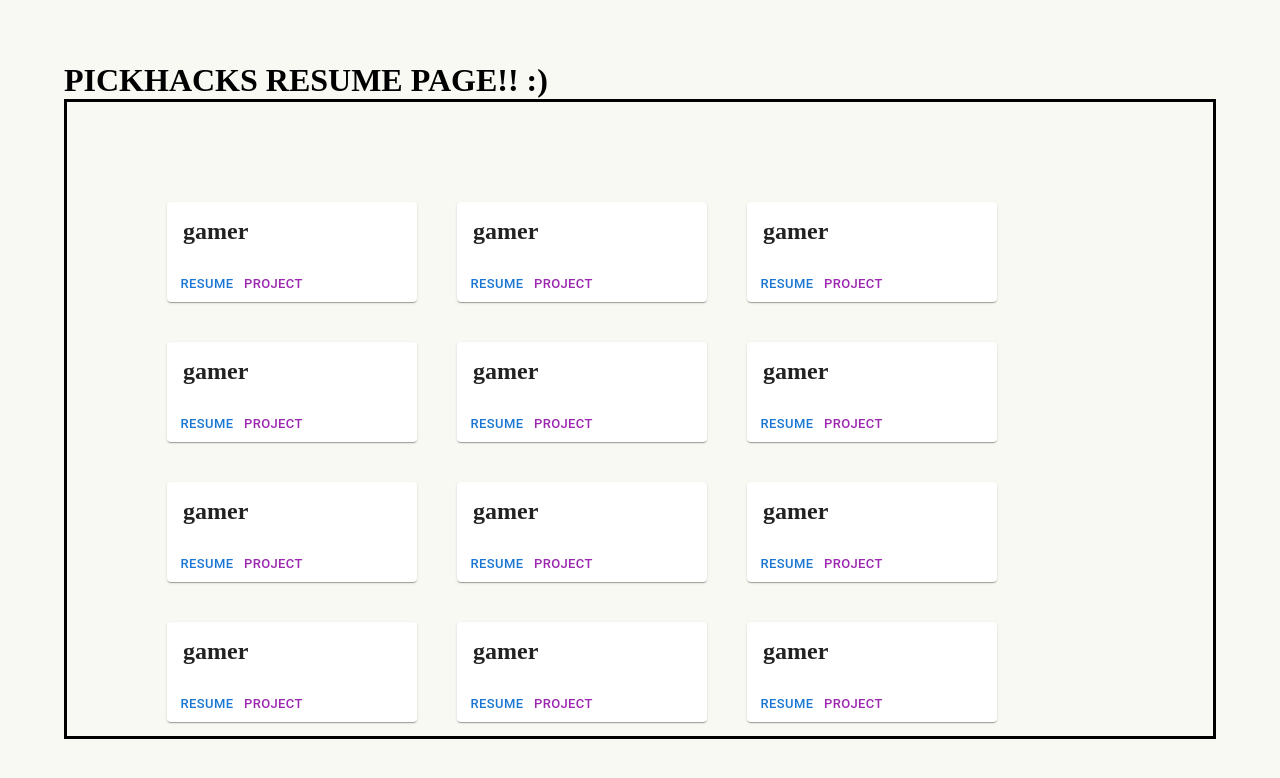
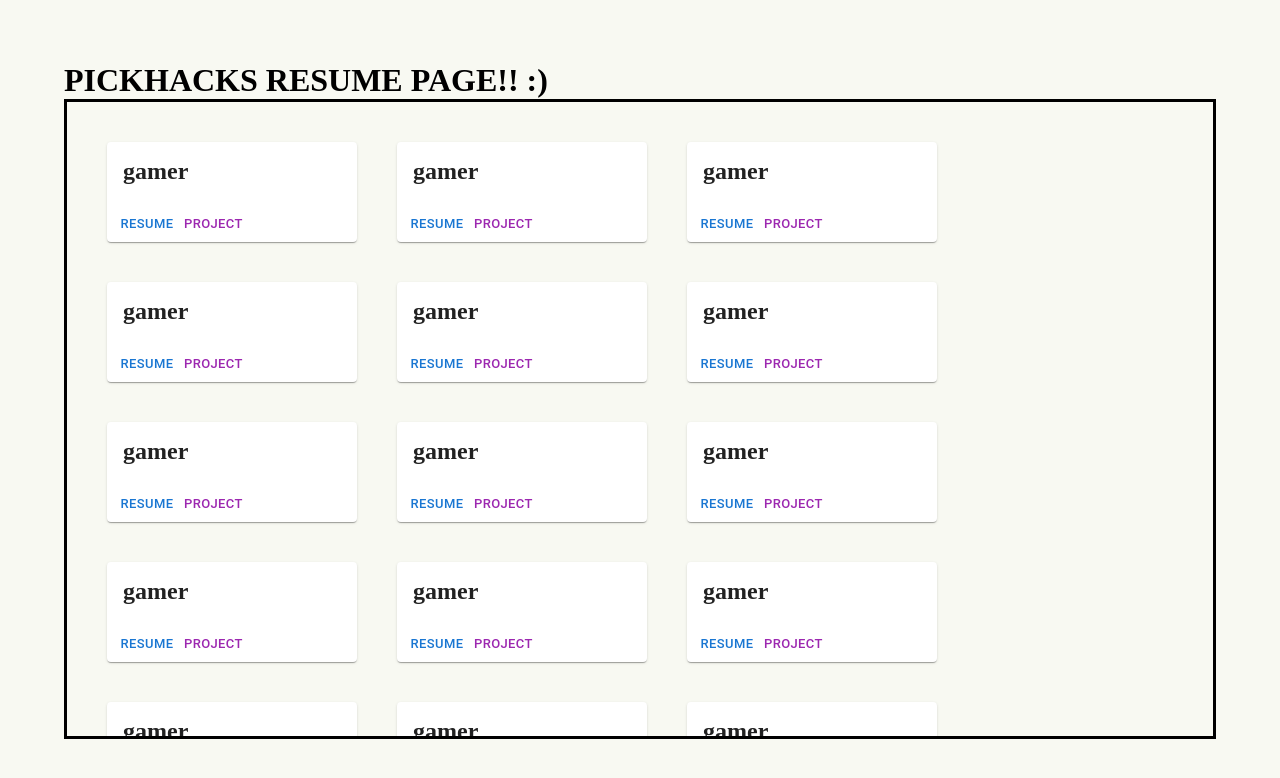
Before and after one commit to acmhack/resumepage, a Next.js app: page / in a window 1280 px wide. Shown: the top 778 px of the page. Built offline with nearby package versions, Linux system fonts and the light colour scheme.

Commit message:
small style change

```diff
--- a/src/pages/index.tsx
+++ b/src/pages/index.tsx
@@ -21,7 +21,11 @@ const Home: NextPage = () => {
   return (
     <div style={{height: '100%'}}>
       <h1>PICKHACKS RESUME PAGE!! :)</h1>
-      <div id='top' style={{display: 'flex', gap: 40, flexFlow: 'wrap', height: '80vh', width: '90vw', padding: 100, overflow: 'scroll', alignContent: 'flex-start', borderStyle: 'solid'}}>
+      <div id='top' style={{display: 'flex', gap: 40, flexFlow: 'wrap', height: '80vh', width: '90vw', padding: 40, overflow: 'scroll', alignContent: 'flex-start', borderStyle: 'solid'}}>
+        <UserCard name='gamer' projectlink='null' resumelink='null' />
+        <UserCard name='gamer' projectlink='null' resumelink='null' />
+        <UserCard name='gamer' projectlink='null' resumelink='null' />
+        <UserCard name='gamer' projectlink='null' resumelink='null' />
         <UserCard name='gamer' projectlink='null' resumelink='null' />
         <UserCard name='gamer' projectlink='null' resumelink='null' />
         <UserCard name='gamer' projectlink='null' resumelink='null' />
```
